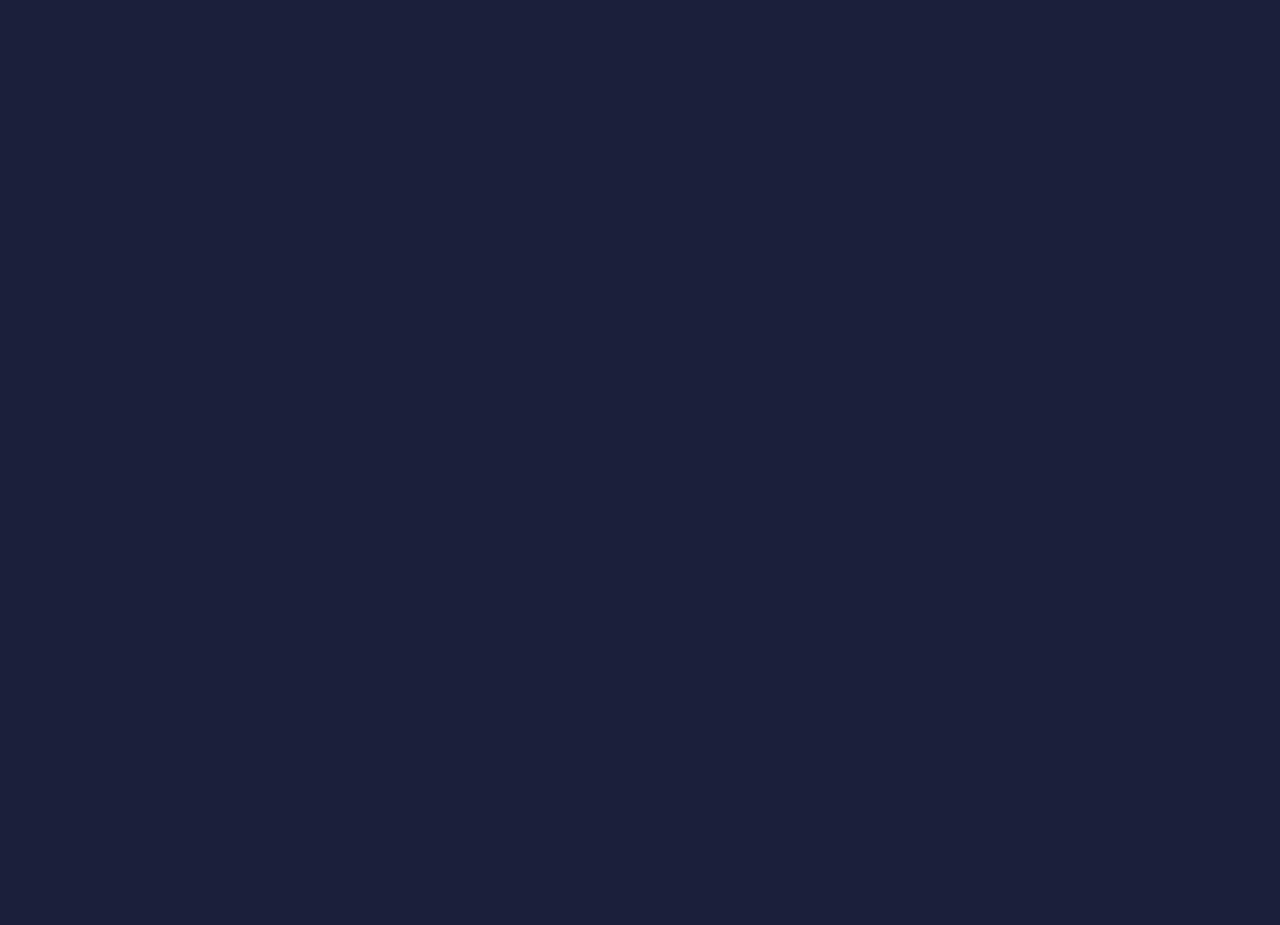
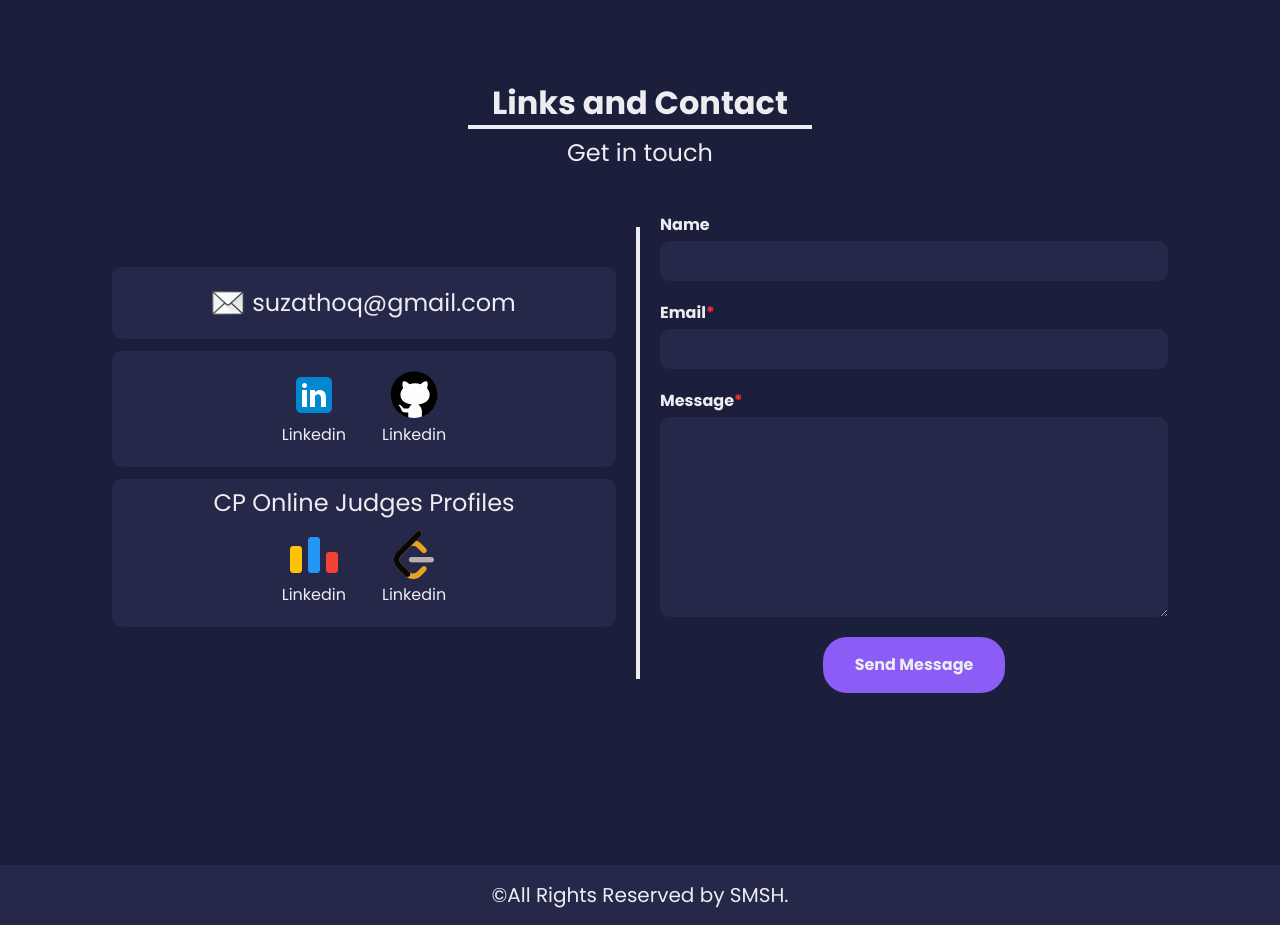
Before and after one commit to smsh119/shuzat-devfolio, a Next.js app: page / in a window 1280 px wide. Shown: the part 2860-3785 px from the top of the page. Before the commit the page ends 2942 px from the top, so only its background shows below. Built offline with nearby package versions, Linux system fonts and the light colour scheme.

Commit message:
Implemented LinksAndContacts and Footer section markup, resized Hero section name.

```diff
--- a/app/page.js
+++ b/app/page.js
@@ -1,5 +1,7 @@
 import About from "@/components/About/About";
+import Footer from "@/components/Footer/Footer";
 import Hero from "@/components/Hero/Hero";
+import LinksAndContact from "@/components/LinksAndContact/LinksAndContact";
 import Projects from "@/components/Projects/Projects";
 
 export default function Home() {
@@ -8,6 +10,8 @@ export default function Home() {
       <Hero />
       <About />
       <Projects />
+      <LinksAndContact />
+      <Footer />
     </>
   );
 }
--- a/components/Button.jsx
+++ b/components/Button.jsx
@@ -38,6 +38,7 @@ function Button({
     return (
       <button
         {...rest}
+        type={type}
         className={`${customClass} active:bg-bg hover:ring-text hover:ring-3 rounded-3xl px-4 py-2 text-xs font-bold transition duration-200 ease-linear`}
       >
         {children}
--- /dev/null
+++ b/components/Footer/Footer.jsx
@@ -0,0 +1,11 @@
+function Footer() {
+  return (
+    <footer className="bg-secondary">
+      <p className="select-none py-4 text-center text-base sm:text-xl">
+        ©All Rights Reserved by SMSH.
+      </p>
+    </footer>
+  );
+}
+
+export default Footer;
--- a/components/Hero/Hero.jsx
+++ b/components/Hero/Hero.jsx
@@ -4,7 +4,7 @@ function Hero() {
       <div className="z-1 text-center sm:shrink-0 sm:grow sm:text-left">
         <p className="mb-5 text-base">Hi there 👋.</p>
         <p className="text-2xl">I am</p>
-        <h1 className="text-[2rem] font-bold sm:text-4xl">
+        <h1 className="text-[1.8rem] font-bold sm:text-4xl">
           S. M. Shuzatul Hoque
         </h1>
         <p className="text-2xl">Software Developer</p>
--- /dev/null
+++ b/components/LinksAndContact/ContactForm.jsx
@@ -0,0 +1,64 @@
+import Button from "../Button";
+
+function ContactForm() {
+  return (
+    <form
+      action="#"
+      className="my-11 flex w-full max-w-[540px] flex-col items-center lg:pl-5"
+    >
+      <div className="mb-5 w-full">
+        <label
+          htmlFor="name"
+          className="mb-1 block text-base font-bold lg:text-left"
+        >
+          Name
+        </label>
+        <input
+          type="text"
+          name="name"
+          id="name"
+          autoComplete="name"
+          className="bg-secondary input:-webkit-autofill focus:border-text focus:ring-text block h-10 w-full rounded-[10px] p-1 text-center transition duration-200 ease-linear focus:outline-0 focus:ring-2 lg:text-left"
+        />
+      </div>
+      <div className="mb-5 w-full">
+        <label
+          htmlFor="email"
+          className="mb-1 block text-base font-bold after:text-red-500 after:content-['*'] lg:text-left"
+        >
+          Email
+        </label>
+        <input
+          required
+          type="email"
+          name="email"
+          id="email"
+          autoComplete="email"
+          className="bg-secondary input:-webkit-autofill focus:border-text focus:ring-text block h-10 w-full rounded-[10px] p-1 text-center transition duration-200 ease-linear focus:outline-0 focus:ring-2 lg:text-left"
+        />
+      </div>
+      <div className="mb-5 w-full">
+        <label
+          htmlFor="message"
+          className="mb-1 block text-base font-bold after:text-red-500 after:content-['*'] lg:text-left"
+        >
+          Message
+        </label>
+        <textarea
+          required
+          name="message"
+          id="message"
+          autoComplete="off"
+          rows="8"
+          cols="30"
+          className="bg-secondary focus:ring-text input:-webkit-autofill block w-full rounded-[10px] p-1 transition duration-200 ease-linear focus:outline-0 focus:ring-2"
+        ></textarea>
+      </div>
+      <Button type="submit" size="lg">
+        Send Message
+      </Button>
+    </form>
+  );
+}
+
+export default ContactForm;
--- /dev/null
+++ b/components/LinksAndContact/LinkBadge.jsx
@@ -0,0 +1,22 @@
+import Image from "next/image";
+import Link from "next/link";
+
+function LinkBadge({ logoUrl, name, href }) {
+  return (
+    <Link
+      href={href}
+      className="hover:bg-accent flex flex-col items-center justify-center gap-y-1 rounded-lg p-2 transition duration-200 ease-linear hover:scale-[1.08]"
+    >
+      <Image
+        width={50}
+        height={50}
+        className="h-10 w-10 sm:h-12 sm:w-12"
+        src={logoUrl}
+        alt={`${name} Logo`}
+      />
+      <span>Linkedin</span>
+    </Link>
+  );
+}
+
+export default LinkBadge;
--- /dev/null
+++ b/components/LinksAndContact/LinksAndContact.jsx
@@ -0,0 +1,22 @@
+import ContactForm from "./ContactForm";
+import MailAndLinks from "./MailAndLinks";
+
+function LinksAndContact() {
+  return (
+    <section
+      className="layout-container mb-32 select-none scroll-mt-20 text-center"
+      id="linksAndContact"
+    >
+      <h1 className="border-text m-auto mb-2 inline-block border-b-4 px-6 text-2xl font-bold sm:text-[2rem]">
+        Links and Contact
+      </h1>
+      <p className="text-2xl">Get in touch</p>
+      <div className="grid grid-cols-1 items-center justify-items-center gap-y-10 lg:grid-cols-2">
+        <ContactForm />
+        <MailAndLinks />
+      </div>
+    </section>
+  );
+}
+
+export default LinksAndContact;
--- /dev/null
+++ b/components/LinksAndContact/LinksGroup.jsx
@@ -0,0 +1,10 @@
+function LinksGroup({ title, children }) {
+  return (
+    <div className="bg-secondary mb-3 rounded-[10px] text-xs sm:text-base">
+      {title && <h2 className="-mb-2 pt-2 text-base sm:text-2xl">{title}</h2>}
+      <div className="flex justify-center gap-5 py-3">{children}</div>
+    </div>
+  );
+}
+
+export default LinksGroup;
--- /dev/null
+++ b/components/LinksAndContact/MailAndLinks.jsx
@@ -0,0 +1,50 @@
+import { contacts } from "@/data/contactData";
+import Link from "next/link";
+import LinkBadge from "./LinkBadge";
+import LinksGroup from "./LinksGroup";
+
+function MailAndLinks() {
+  return (
+    <div className="flex w-full flex-col items-center lg:col-start-1 lg:row-start-1 lg:border-r-4 lg:py-10 lg:pr-5">
+      <div className="lg:border-text w-11/12 max-w-[450px] lg:w-full lg:max-w-full">
+        <div className="bg-secondary mb-3 w-full rounded-[10px] text-xl sm:text-2xl">
+          <Link
+            href={`mailto:${contacts.email}`}
+            className="hover:bg-accent flex w-full items-center justify-center gap-x-2 rounded-[10px] p-5 transition duration-200 ease-linear hover:scale-[1.02]"
+          >
+            <img
+              className="h-7 w-7 sm:h-8 sm:w-8"
+              src="/images/logos/envelope.png"
+              alt="Email Logo"
+            />
+            <span>{contacts.email}</span>
+          </Link>
+        </div>
+
+        <LinksGroup>
+          {contacts.links.map((lnk) => (
+            <LinkBadge
+              key={lnk.name}
+              name={lnk.name}
+              logoUrl={lnk.logoUrl}
+              href={lnk.href}
+            />
+          ))}
+        </LinksGroup>
+
+        <LinksGroup title="CP Online Judges Profiles">
+          {contacts.onlineJudgeProfiles.map((lnk) => (
+            <LinkBadge
+              key={lnk.name}
+              name={lnk.name}
+              logoUrl={lnk.logoUrl}
+              href={lnk.href}
+            />
+          ))}
+        </LinksGroup>
+      </div>
+    </div>
+  );
+}
+
+export default MailAndLinks;
--- /dev/null
+++ b/data/contactData.js
@@ -0,0 +1,11 @@
+export const contacts = {
+  email: "suzathoq@gmail.com",
+  links: [
+    { name: "Linkedin", logoUrl: "/images/logos/linkedin.svg", href: "#" },
+    { name: "Github", logoUrl: "/images/logos/github.svg", href: "#" },
+  ],
+  onlineJudgeProfiles: [
+    { name: "Codeforces", logoUrl: "/images/logos/codeforces.png", href: "#" },
+    { name: "Leetcode", logoUrl: "/images/logos/leetcode.png", href: "#" },
+  ],
+};
```
